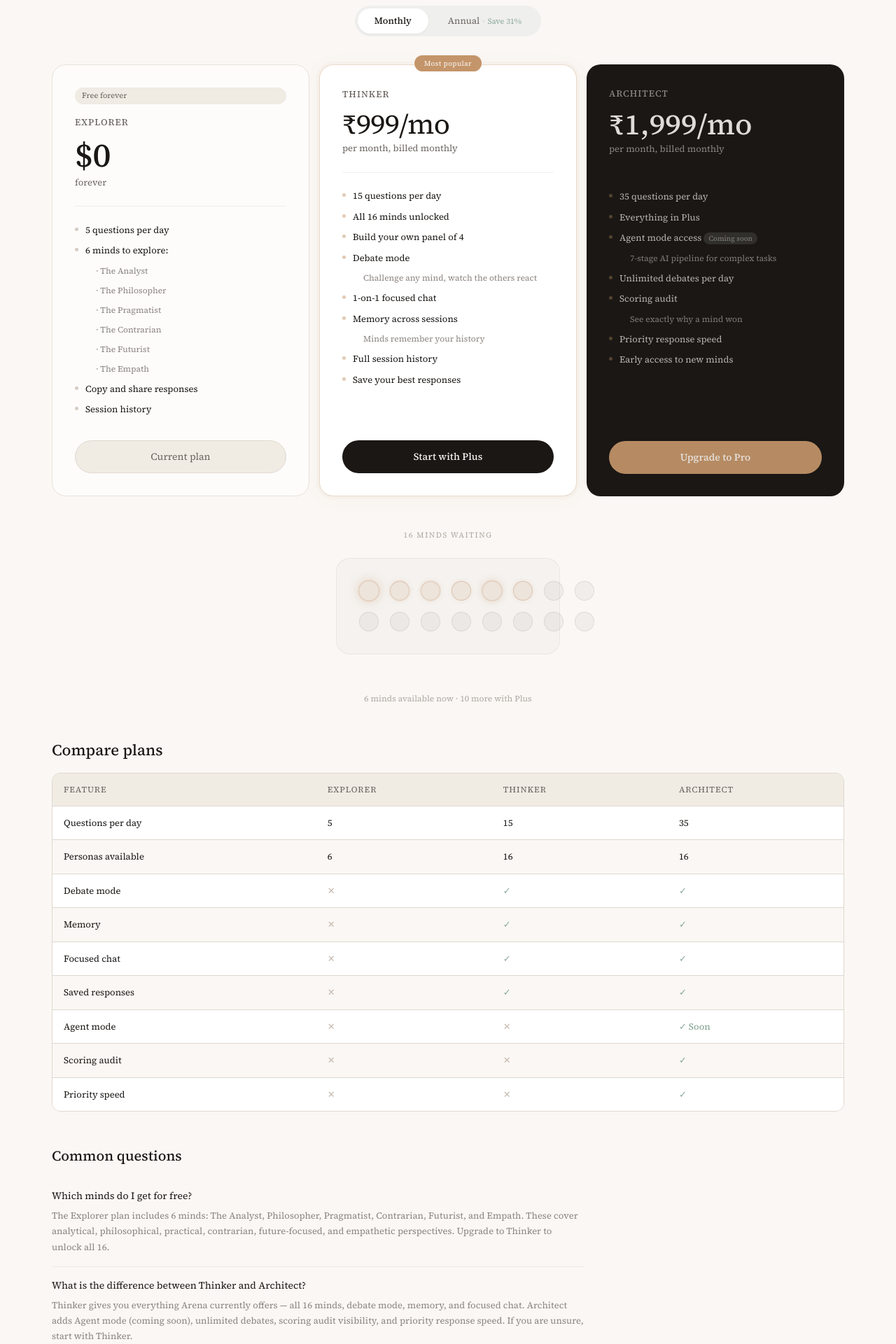
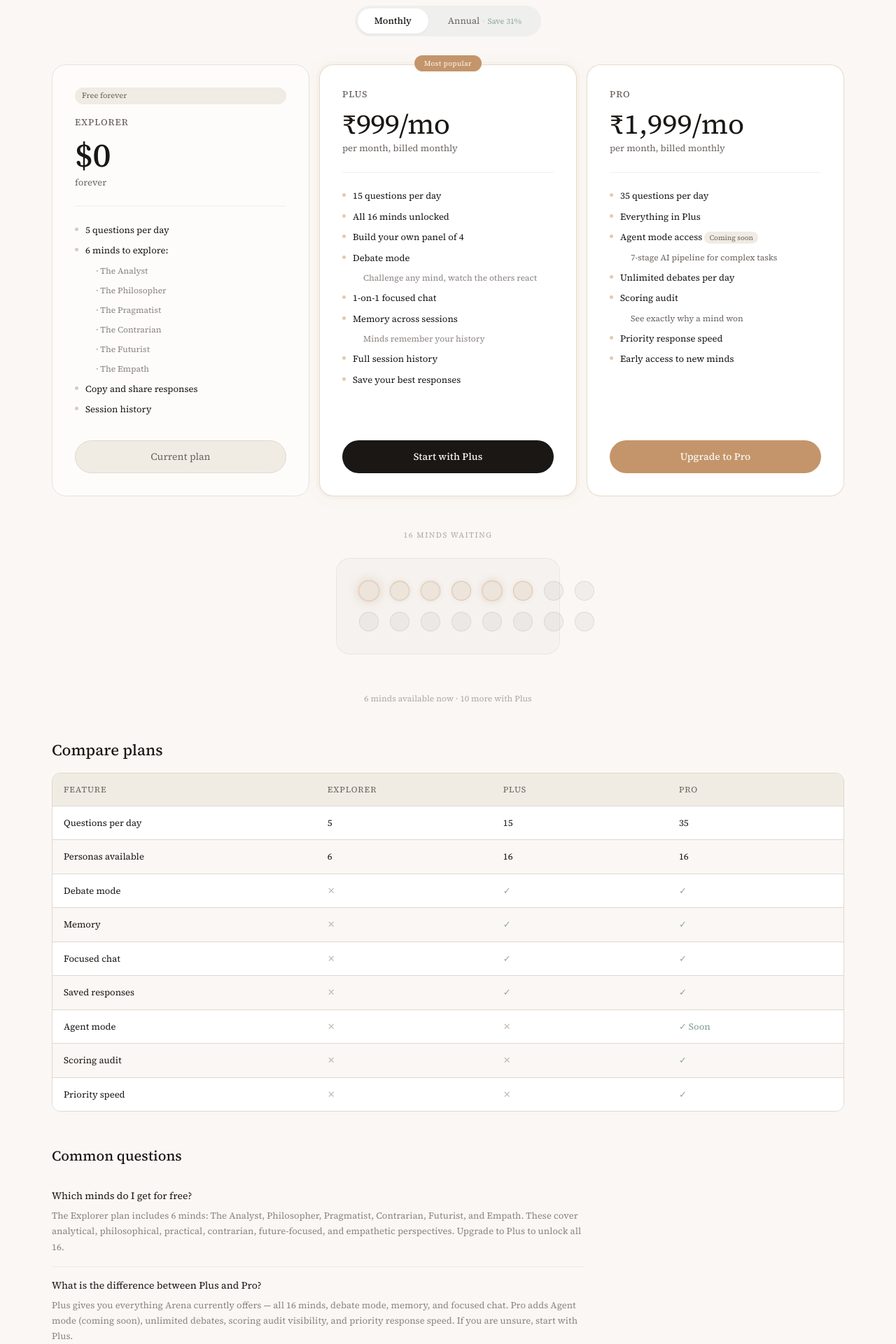
Before and after one commit to sahajpatel123/Multi-AI-Agents, a React (Vite) app in the folder frontend/: page /pricing in a window 1280 px wide. Shown: the part 280-2200 px from the top of the page at 70% size. Built offline with nearby package versions, Linux system fonts and the light colour scheme; no server answers.

Commit message:
fix: rename plans to Plus and Pro, unify card design, remove trust signals

```diff
--- a/frontend/src/pages/PricingPage.tsx
+++ b/frontend/src/pages/PricingPage.tsx
@@ -23,11 +23,11 @@ const comparisonRows = [
 const faqs = [
   {
     question: 'Which minds do I get for free?',
-    answer: 'The Explorer plan includes 6 minds: The Analyst, Philosopher, Pragmatist, Contrarian, Futurist, and Empath. These cover analytical, philosophical, practical, contrarian, future-focused, and empathetic perspectives. Upgrade to Thinker to unlock all 16.',
+    answer: 'The Explorer plan includes 6 minds: The Analyst, Philosopher, Pragmatist, Contrarian, Futurist, and Empath. These cover analytical, philosophical, practical, contrarian, future-focused, and empathetic perspectives. Upgrade to Plus to unlock all 16.',
   },
   {
-    question: 'What is the difference between Thinker and Architect?',
-    answer: 'Thinker gives you everything Arena currently offers — all 16 minds, debate mode, memory, and focused chat. Architect adds Agent mode (coming soon), unlimited debates, scoring audit visibility, and priority response speed. If you are unsure, start with Thinker.',
+    question: 'What is the difference between Plus and Pro?',
+    answer: 'Plus gives you everything Arena currently offers — all 16 minds, debate mode, memory, and focused chat. Pro adds Agent mode (coming soon), unlimited debates, scoring audit visibility, and priority response speed. If you are unsure, start with Plus.',
   },
   {
     question: 'Can I change plans anytime?',
@@ -396,7 +396,7 @@ export function PricingPage() {
           >
             <CheckCircle size={16} color="#5A8A5A" />
             <span>
-              You are on the <strong>{isPro ? 'Architect (Pro)' : 'Thinker (Plus)'}</strong> plan.
+              You are on the <strong>{isPro ? 'Pro' : 'Plus'}</strong> plan.
             </span>
             <button
               type="button"
@@ -536,7 +536,7 @@ export function PricingPage() {
               Most popular
             </div>
             <p style={{ fontSize: '13px', fontWeight: 500, textTransform: 'uppercase', color: '#6B6460', letterSpacing: '.08em', marginBottom: '.8rem' }}>
-              Thinker
+              Plus
             </p>
 
             {billing === 'monthly' ? (
@@ -645,38 +645,47 @@ export function PricingPage() {
             )}
           </div>
 
-          <div style={{ background: '#1A1714', borderRadius: '20px', padding: '2rem', display: 'flex', flexDirection: 'column' }}>
-            <p style={{ fontSize: '13px', fontWeight: 500, textTransform: 'uppercase', color: 'rgba(250,247,244,0.5)', letterSpacing: '.08em', marginBottom: '.8rem' }}>
-              Architect
+          <div
+            style={{
+              background: '#FFFFFF',
+              border: '1px solid rgba(196,149,106,0.35)',
+              borderRadius: '20px',
+              padding: '2rem',
+              display: 'flex',
+              flexDirection: 'column',
+            }}
+          >
+            <p style={{ fontSize: '13px', fontWeight: 500, textTransform: 'uppercase', color: '#6B6460', letterSpacing: '.08em', marginBottom: '.8rem' }}>
+              Pro
             </p>
 
             {billing === 'monthly' ? (
               <>
-                <div style={{ fontSize: '42px', fontWeight: 500, color: 'rgba(250,247,244,0.88)', lineHeight: 1, marginBottom: '.35rem' }}>₹1,999/mo</div>
-                <p style={{ fontSize: '13px', color: 'rgba(250,247,244,0.5)', marginBottom: '1.5rem' }}>per month, billed monthly</p>
+                <div style={{ fontSize: '40px', fontWeight: 400, color: '#1A1714', lineHeight: 1, marginBottom: '.35rem' }}>₹1,999/mo</div>
+                <p style={{ fontSize: '13px', color: '#6B6460', marginBottom: '1.5rem' }}>per month, billed monthly</p>
               </>
             ) : (
               <>
                 <div style={{ display: 'flex', alignItems: 'center', flexWrap: 'wrap', gap: '8px', marginBottom: '.35rem' }}>
-                  <span style={{ fontSize: '42px', fontWeight: 500, color: '#FAF7F4', lineHeight: 1 }}>₹1,383/mo</span>
+                  <span style={{ fontSize: '40px', fontWeight: 400, color: '#1A1714', lineHeight: 1 }}>₹1,383/mo</span>
                   <span
                     style={{
-                      background: 'rgba(255,255,255,0.08)',
-                      color: 'rgba(250,247,244,0.6)',
-                      fontSize: '12px',
+                      background: '#EFF4EF',
+                      color: '#7A9B7A',
+                      fontSize: '11px',
                       fontWeight: 400,
-                      padding: '4px 10px',
+                      padding: '3px 9px',
                       borderRadius: '999px',
                     }}
                   >
                     -31%
                   </span>
                 </div>
-                <p style={{ fontSize: '13px', color: 'rgba(250,247,244,0.6)', marginBottom: '4px' }}>₹16,599 billed annually</p>
+                <p style={{ fontSize: '13px', color: '#6B6460', marginBottom: '4px' }}>₹16,599 billed annually</p>
                 <p
                   style={{
                     fontSize: '12px',
-                    color: 'rgba(250,247,244,0.45)',
+                    color: '#C4B8AE',
                     textDecoration: 'line-through',
                     marginBottom: '1.5rem',
                   }}
@@ -690,10 +699,9 @@ export function PricingPage() {
             <div style={{ flex: 1 }}>
               <FeatureList
                 items={architectFeatures}
-                dotColor="rgba(196,149,106,0.35)"
-                textColor="rgba(250,247,244,0.7)"
-                subColor="rgba(250,247,244,0.45)"
-                badgeDark
+                dotColor="rgba(196,149,106,0.5)"
+                textColor="#1A1714"
+                subColor="#6B6460"
               />
             </div>
             {isCurrentPlan('pro') ? (
@@ -702,7 +710,7 @@ export function PricingPage() {
                   width: '100%',
                   padding: '12px',
                   borderRadius: '999px',
-                  background: 'rgba(196,149,106,0.2)',
+                  background: 'rgba(196,149,106,0.15)',
                   color: '#C4956A',
                   fontSize: '14px',
                   fontWeight: 500,
@@ -729,14 +737,13 @@ export function PricingPage() {
                   border: 'none',
                   cursor: 'pointer',
                   marginTop: '1.5rem',
-                  opacity: 0.92,
                   transition: 'opacity 150ms ease',
                 }}
                 onMouseEnter={(e) => {
-                  e.currentTarget.style.opacity = '1';
+                  e.currentTarget.style.opacity = '0.88';
                 }}
                 onMouseLeave={(e) => {
-                  e.currentTarget.style.opacity = '0.92';
+                  e.currentTarget.style.opacity = '1';
                 }}
               >
                 Upgrade to Pro
@@ -865,7 +872,7 @@ export function PricingPage() {
           <h2 style={{ fontSize: '22px', fontWeight: 500, color: '#1A1714', marginBottom: '1rem' }}>Compare plans</h2>
           <div className="comparison-table-wrapper" style={{ border: '0.5px solid #E0D8D0', borderRadius: '12px', overflow: 'hidden' }}>
             <div className="comparison-table" style={{ display: 'grid', gridTemplateColumns: '1.5fr 1fr 1fr 1fr', background: '#F0EBE3' }}>
-              {['Feature', 'Explorer', 'Thinker', 'Architect'].map((label) => (
+              {['Feature', 'Explorer', 'Plus', 'Pro'].map((label) => (
                 <div key={label} style={{ padding: '14px 16px', fontSize: '12px', textTransform: 'uppercase', letterSpacing: '.08em', color: '#6B6460' }}>
                   {label}
                 </div>
```
